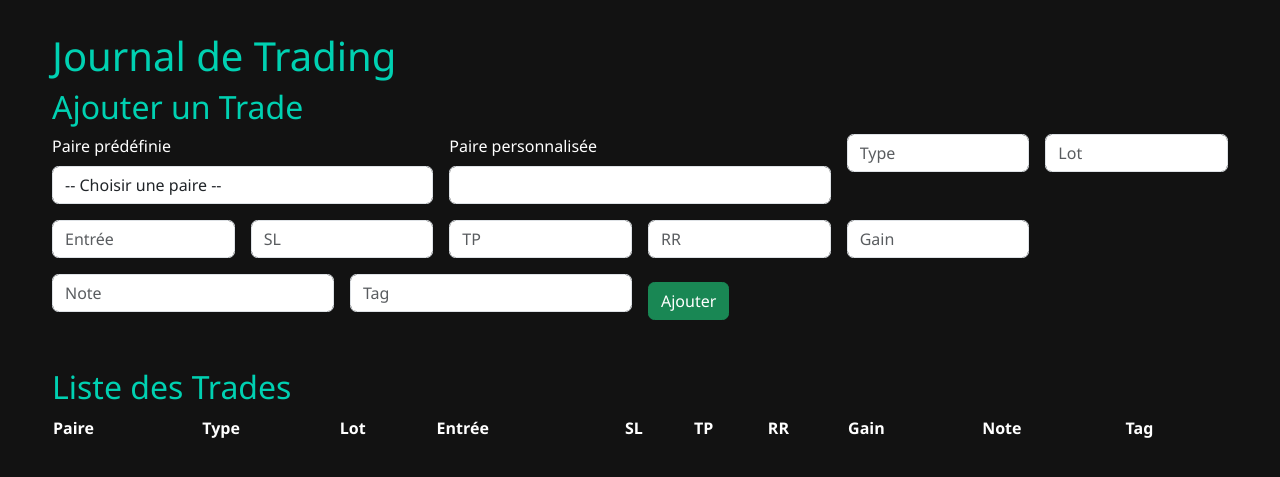
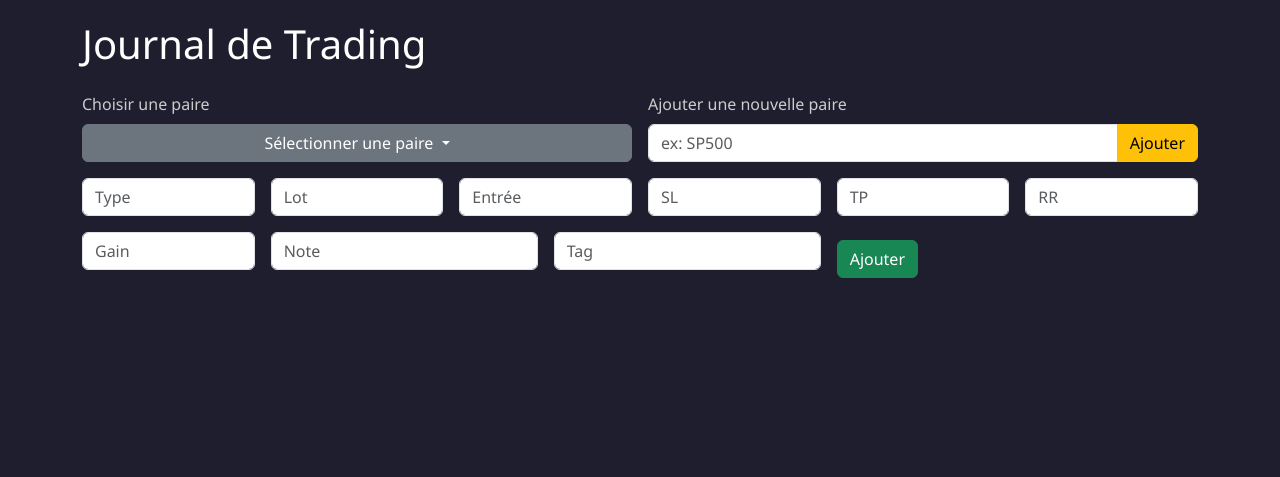
Before and after one commit to Yllen34/MindTraderPro, a Flask app: page /api/test-journal in a window 1280 px wide. Shown: the top 477 px of the page. Run offline with Flask 3, Linux system fonts and the light colour scheme; lists and menus that the app fills with data are empty; some libraries are stand-ins or nearby versions.

Commit message:
Update journal_tester.html

```diff
--- a/backend/templates/journal_tester.html
+++ b/backend/templates/journal_tester.html
@@ -2,63 +2,57 @@
 <html lang="fr">
 <head>
   <meta charset="UTF-8">
-    <title>Journal de Trading - Interface Avancée</title>
-    <link rel="stylesheet" href="https://cdn.datatables.net/1.13.6/css/jquery.dataTables.min.css">
-    <link rel="stylesheet" href="https://cdn.jsdelivr.net/npm/bootstrap@5.3.3/dist/css/bootstrap.min.css">
+  <title>Journal de Trading</title>
+  <meta name="viewport" content="width=device-width, initial-scale=1">
+  <link href="https://cdn.jsdelivr.net/npm/bootstrap@5.3.0/dist/css/bootstrap.min.css" rel="stylesheet">
   <style>
     body {
-            background-color: #121212;
+      background-color: #1e1e2f;
       color: #fff;
-            padding: 2rem;
+      padding: 20px;
       font-family: 'Segoe UI', sans-serif;
     }
-        .form-control, .btn {
-            border-radius: 0.4rem;
+    .form-label {
+      color: #ccc;
     }
-        .container {
-            max-width: 1200px;
-            margin: auto;
+    .dropdown-menu {
+      max-height: 200px;
+      overflow-y: auto;
+      background-color: #2a2a40;
     }
-        h1, h2 {
-            color: #00d1b2;
+    .dropdown-item {
+      color: #eee;
     }
-        table.dataTable {
-            background-color: #1f1f1f;
-            color: white;
+    .dropdown-item:hover {
+      background-color: #444;
     }
-        label, input, select {
-            color: white;
-        }
-        .dataTables_wrapper .dataTables_filter input {
-            color: black;
+    .dropdown-item span {
+      flex: 1;
     }
   </style>
 </head>
 <body>
   <div class="container">
-    <h1>Journal de Trading</h1>
+    <h1 class="mb-4">Journal de Trading</h1>
+    <form id="tradeForm" class="row g-3" onsubmit="submitTrade(event)">
+      <div class="col-md-6">
+        <label class="form-label">Choisir une paire</label>
+        <div id="pairDropdown" class="dropdown">
+          <button class="btn btn-secondary dropdown-toggle w-100" type="button" id="dropdownMenuButton" data-bs-toggle="dropdown" aria-expanded="false">
+            Sélectionner une paire
+          </button>
+          <ul class="dropdown-menu w-100" aria-labelledby="dropdownMenuButton" id="pairList"></ul>
+        </div>
+        <input type="hidden" id="paire" name="paire" required>
+      </div>
 
-    <h2>Ajouter un Trade</h2>
-    <form id="tradeForm" class="row g-3" onsubmit="submitTrade(event)">
-        <div class="col-md-4">
-            <label for="presetPairs" class="form-label">Paire prédéfinie</label>
-            <select class="form-control" id="presetPairs" onchange="updateCustomPair(this.value)">
-                <option value="">-- Choisir une paire --</option>
-                <option value="EURUSD">EURUSD</option>
-                <option value="GBPUSD">GBPUSD</option>
-                <option value="USDJPY">USDJPY</option>
-                <option value="XAUUSD">XAUUSD</option>
-                <option value="NAS100">NAS100</option>
-                <option value="US30">US30</option>
-                <option value="BTCUSD">BTCUSD</option>
-                <option value="ETHUSD">ETHUSD</option>
-            </select>
+      <div class="col-md-6">
+        <label class="form-label">Ajouter une nouvelle paire</label>
+        <div class="input-group">
+          <input type="text" class="form-control" id="newPairInput" placeholder="ex: SP500">
+          <button type="button" class="btn btn-warning" onclick="addNewPair()">Ajouter</button>
         </div>
-        <div class="col-md-4">
-            <label for="customPair" class="form-label">Paire personnalisée</label>
-            <input type="text" class="form-control" id="customPair" oninput="updateCustomPair(this.value)">
       </div>
-        <input type="hidden" id="paire" required>
 
       <div class="col-md-2"><input type="text" class="form-control" id="type" placeholder="Type" required></div>
       <div class="col-md-2"><input type="number" step="0.01" class="form-control" id="lot" placeholder="Lot" required></div>
@@ -71,23 +65,59 @@
       <div class="col-md-3"><input type="text" class="form-control" id="tag" placeholder="Tag"></div>
       <div class="col-md-2"><button type="submit" class="btn btn-success mt-2">Ajouter</button></div>
     </form>
-
-    <h2 class="mt-5">Liste des Trades</h2>
-    <table id="tradesTable" class="display nowrap" style="width:100%">
-        <thead>
-        <tr>
-            <th>Paire</th><th>Type</th><th>Lot</th><th>Entrée</th><th>SL</th><th>TP</th><th>RR</th><th>Gain</th><th>Note</th><th>Tag</th>
-        </tr>
-        </thead>
-        <tbody id="tradesBody"></tbody>
-    </table>
   </div>
 
-<script src="https://code.jquery.com/jquery-3.7.1.min.js"></script>
-<script src="https://cdn.datatables.net/1.13.6/js/jquery.dataTables.min.js"></script>
   <script>
-    function updateCustomPair(value) {
-        document.getElementById("paire").value = value.toUpperCase();
+    let predefinedPairs = ["EURUSD", "GBPUSD", "USDJPY", "XAUUSD", "NAS100", "US30", "BTCUSD", "ETHUSD"];
+    let favoritePairs = JSON.parse(localStorage.getItem('favoritePairs')) || [];
+
+    function updatePairList() {
+      const pairList = document.getElementById('pairList');
+      pairList.innerHTML = '';
+      let allPairs = [...new Set([...favoritePairs, ...predefinedPairs])];
+
+      allPairs.forEach(pair => {
+        const li = document.createElement('li');
+        li.classList.add('dropdown-item', 'd-flex', 'justify-content-between', 'align-items-center');
+
+        const pairText = document.createElement('span');
+        pairText.innerText = pair;
+        pairText.style.cursor = 'pointer';
+        pairText.onclick = () => {
+          document.getElementById('dropdownMenuButton').innerText = pair;
+          document.getElementById('paire').value = pair;
+        };
+
+        const star = document.createElement('span');
+        star.innerHTML = favoritePairs.includes(pair) ? '⭐' : '☆';
+        star.style.cursor = 'pointer';
+        star.onclick = (e) => {
+          e.stopPropagation();
+          toggleFavorite(pair);
+        };
+
+        li.appendChild(pairText);
+        li.appendChild(star);
+        pairList.appendChild(li);
+      });
+    }
+
+    function toggleFavorite(pair) {
+      if (favoritePairs.includes(pair)) {
+        favoritePairs = favoritePairs.filter(p => p !== pair);
+      } else {
+        favoritePairs.push(pair);
+      }
+      localStorage.setItem('favoritePairs', JSON.stringify(favoritePairs));
+      updatePairList();
+    }
+
+    function addNewPair() {
+      const newPair = document.getElementById("newPairInput").value.trim().toUpperCase();
+      if (!newPair || predefinedPairs.includes(newPair)) return;
+      predefinedPairs.push(newPair);
+      updatePairList();
+      document.getElementById("newPairInput").value = '';
     }
 
     function submitTrade(event) {
@@ -95,43 +125,34 @@
       const data = {
         paire: document.getElementById("paire").value,
         type: document.getElementById("type").value,
-            lot: parseFloat(document.getElementById("lot").value),
-            entry: parseFloat(document.getElementById("entry").value),
-            sl: parseFloat(document.getElementById("sl").value),
-            tp: parseFloat(document.getElementById("tp").value),
-            rr: parseFloat(document.getElementById("rr").value),
-            gain: parseFloat(document.getElementById("gain").value),
+        lot: document.getElementById("lot").value,
+        entry: document.getElementById("entry").value,
+        sl: document.getElementById("sl").value,
+        tp: document.getElementById("tp").value,
+        rr: document.getElementById("rr").value,
+        gain: document.getElementById("gain").value,
         note: document.getElementById("note").value,
         tag: document.getElementById("tag").value
       };
+
       fetch("/api/journal", {
         method: "POST",
         headers: { "Content-Type": "application/json" },
         body: JSON.stringify(data)
-        }).then(response => response.json()).then(data => {
-            alert("Trade ajouté !");
-            loadTrades();
+      })
+      .then(response => {
+        if (response.ok) {
+          alert("Enregistré !");
+          document.getElementById("tradeForm").reset();
+          document.getElementById("dropdownMenuButton").innerText = "Sélectionner une paire";
+        } else {
+          alert("Erreur d'enregistrement");
+        }
       });
     }
 
-    function loadTrades() {
-        fetch("/api/journal")
-            .then(response => response.json())
-            .then(data => {
-                let body = '';
-                data.forEach(t => {
-                    body += `<tr>
-                        <td>${t.paire}</td><td>${t.type}</td><td>${t.lot}</td><td>${t.entry}</td>
-                        <td>${t.sl}</td><td>${t.tp}</td><td>${t.rr}</td><td>${t.gain}</td>
-                        <td>${t.note}</td><td>${t.tag}</td>
-                    </tr>`;
-                });
-                document.getElementById("tradesBody").innerHTML = body;
-                $('#tradesTable').DataTable();
-            });
-    }
-
-    window.onload = loadTrades;
+    document.addEventListener('DOMContentLoaded', updatePairList);
   </script>
+  <script src="https://cdn.jsdelivr.net/npm/bootstrap@5.3.0/dist/js/bootstrap.bundle.min.js"></script>
 </body>
 </html>
```
Lines whose indentation alone changed are shown as unchanged.
